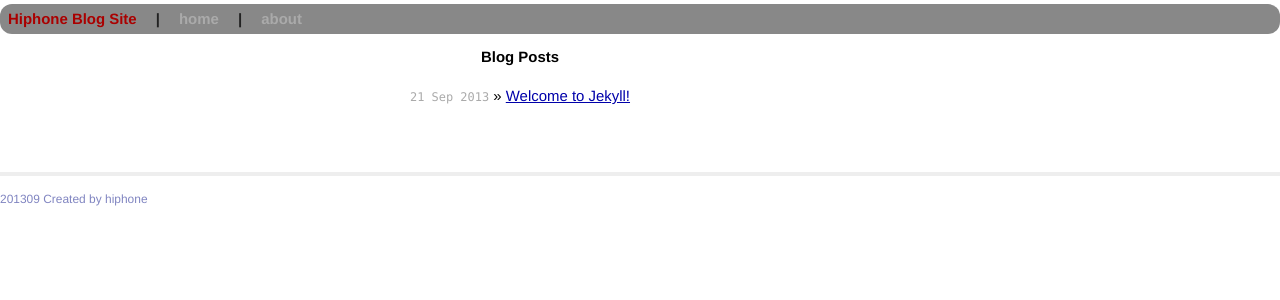
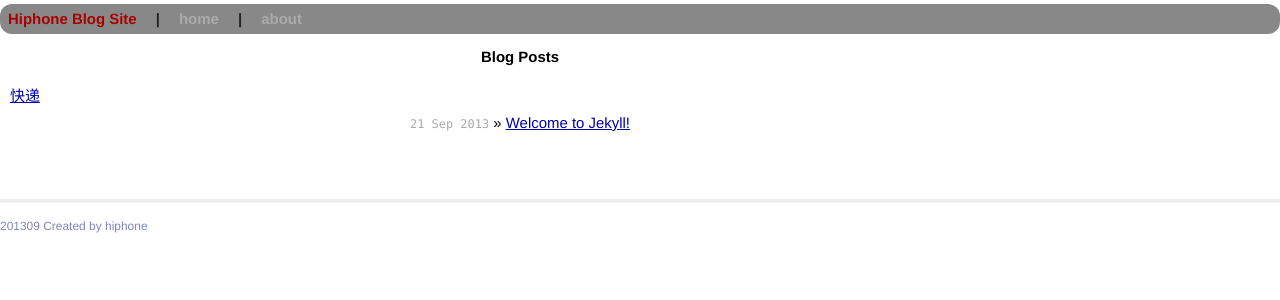
Before and after one commit to harrisgong/hiphone.github.com, a Jekyll site: the page built from index.html, in a window 1280 px wide. Shown: the top 300 px of the page. Built offline with Jekyll 4.4.1, drawn with Linux system fonts in a browser that asks for light colours; Markdown is read by kramdown in place of the engine named in the settings.

Commit message:
Update index.html

```diff
--- a/index.html
+++ b/index.html
@@ -5,6 +5,9 @@ title: Hiphone Site
 
 <div id="home">
   <h1>Blog Posts</h1>
+  <table>
+  <tr><td><a href="http://www.kuaidi100.com">快递</a></td></tr>
+  </table>
   <ul class="posts">
     {% for post in site.posts %}
       <li><span>{{ post.date | date_to_string }}</span> &raquo; <a href="{{ post.url }}">{{ post.title }}</a></li>
```
